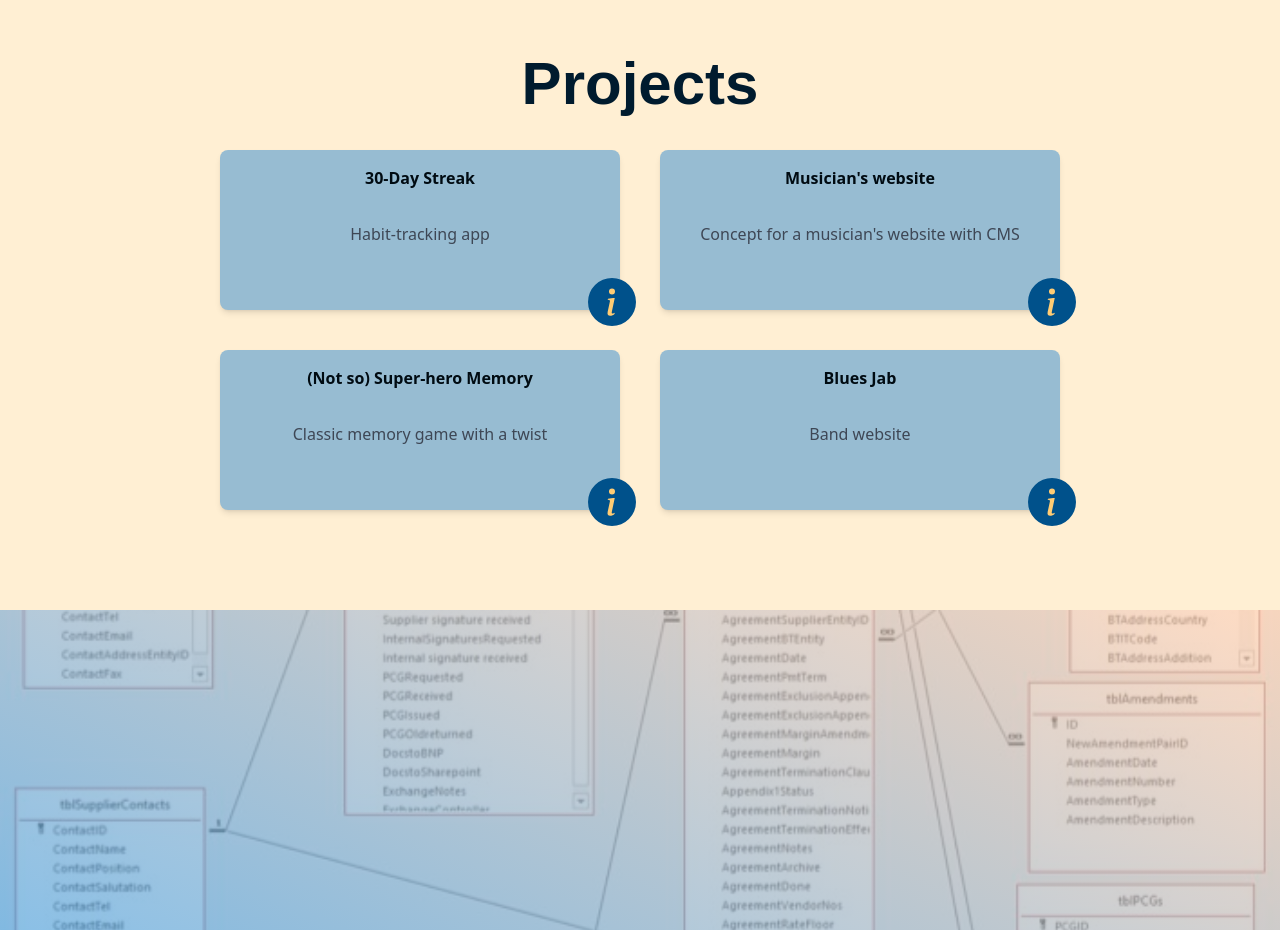
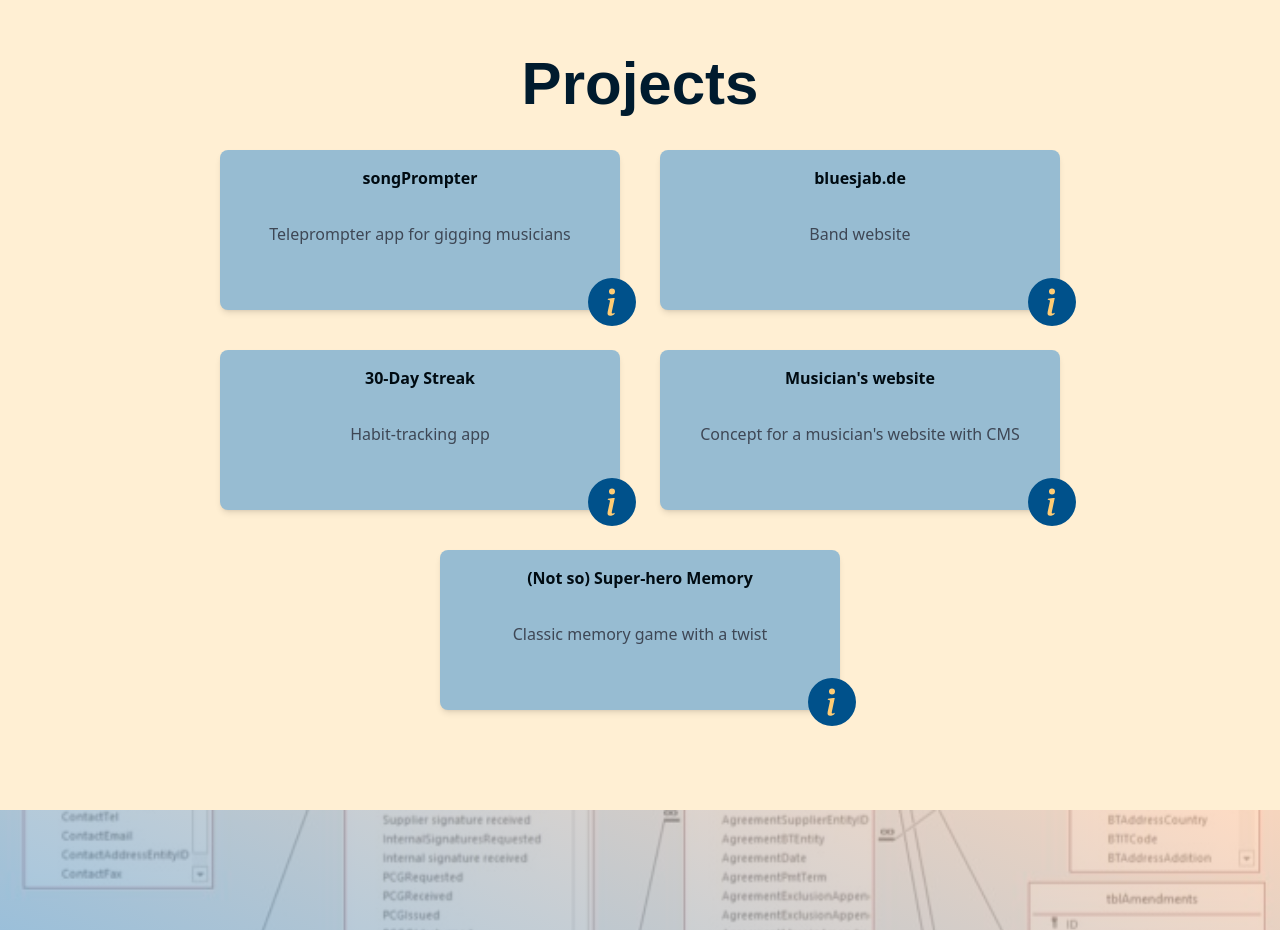
Before and after one commit to mjkeeble/cv_2023_react, a React (Vite) app: page / in a window 1280 px wide. Shown: the part 4020-4950 px from the top of the page. Built offline with nearby package versions, Linux system fonts and the light colour scheme.

Commit message:
Add new project and update project modal

```diff
--- a/src/components/projects/modal.tsx
+++ b/src/components/projects/modal.tsx
@@ -31,6 +31,7 @@ export const ProjectModal: React.FC<ModalProps> = ({ handleClick, project }) =>
             </div>
             <div className="mx-4 mb-5">
               <h2 className="font-semibold sm:text-2xl">{project.type}</h2>
+              <p className="text-lg mt-6 text-blue-200 font-bold">{project.technologies}</p>
             </div>
 
             {/* Description */}
@@ -49,7 +50,7 @@ export const ProjectModal: React.FC<ModalProps> = ({ handleClick, project }) =>
                     className="text-blue-600 hover:text-blue-700"
                     href={project.siteUrl}
                   >
-                    <FiMonitor className="mx-auto text-4xl"/>
+                    <FiMonitor className="mx-auto text-4xl" />
                     <p className="text-md text-center font-semibold">Visit the site</p>
                   </a>
                 </div>
@@ -61,7 +62,7 @@ export const ProjectModal: React.FC<ModalProps> = ({ handleClick, project }) =>
                     className="text-blue-600 hover:text-blue-700"
                     href={project.codeUrl}
                   >
-                    <FaGithub className="mx-auto text-4xl"/>
+                    <FaGithub className="mx-auto text-4xl" />
                     <p className="text-md text-center font-semibold">Visit the code</p>
                   </a>
                 </div>
--- a/src/data/projects.json
+++ b/src/data/projects.json
@@ -1,5 +1,22 @@
 {
   "projects": [
+    {
+      "title": "songPrompter",
+      "type": "Teleprompter app for gigging musicians",
+      "technologies": "React | TypeScript | tailwindcss | Vite | Arduino",
+      "description": "Concieved as a DIY alternative to products like the <a href='https://www.stageprompter.co.uk/'>Stageprompter</a>, <strong>songPrompter</strong> is a stand-alone floor monitor that can be used to display lyrics and chords, song structures or presentation notes, all easily controlled by footswitch for a relaxed and confident stage experience for performers everywhere.",
+      "codeUrl": "https://github.com/mjkeeble/songPrompter",
+      "image": "songPrompter_logo_transparent.png"
+    },
+    {
+      "title": "bluesjab.de",
+      "type": "Band website",
+      "technologies": "React | TypeScript | tailwindcss | Vite | i18next",
+      "description": "Website for my my band, Blues Jab",
+      "siteUrl": "https://www.bluesjab.de/",
+      "codeUrl": "https://github.com/mjkeeble/blues_jab_v1",
+      "image": "blues-jab-website.png"
+    },
     {
       "title": "30-Day Streak",
       "type": "Habit-tracking app",
@@ -24,13 +41,6 @@
       "siteUrl": "https://kaleidoscopic-gaufre-7495cf.netlify.app/",
       "codeUrl": "https://github.com/mjkeeble/memory-p5",
       "image": "memory.png"
-    },
-    {
-      "title": "Blues Jab",
-      "type": "Band website",
-      "technologies": "HTML | tailwindcss | TypeScript | React | ",
-      "siteUrl": "https://www.bluesjab.de/",
-      "image": "blues-jab.png"
     }
   ]
 }
```
Also changed, not shown: public/images/songPrompter_logo_transparent.png (added), 1 other file (tests, documents, lock files or other folders).
